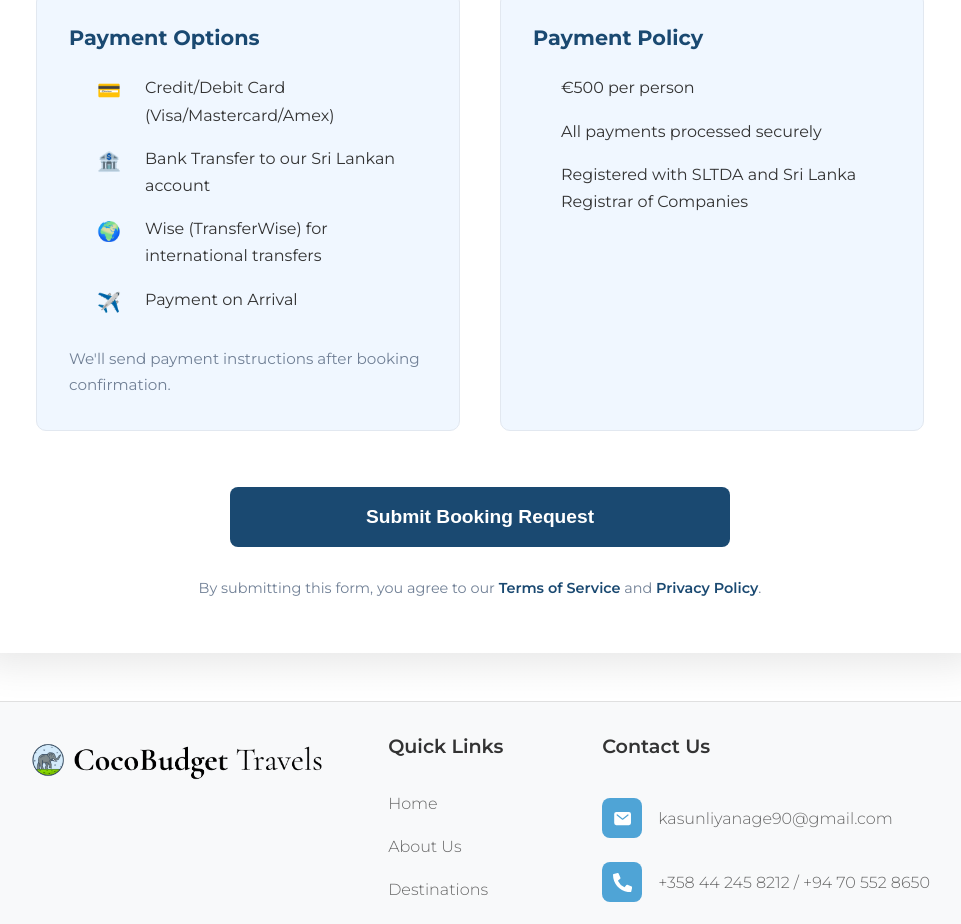
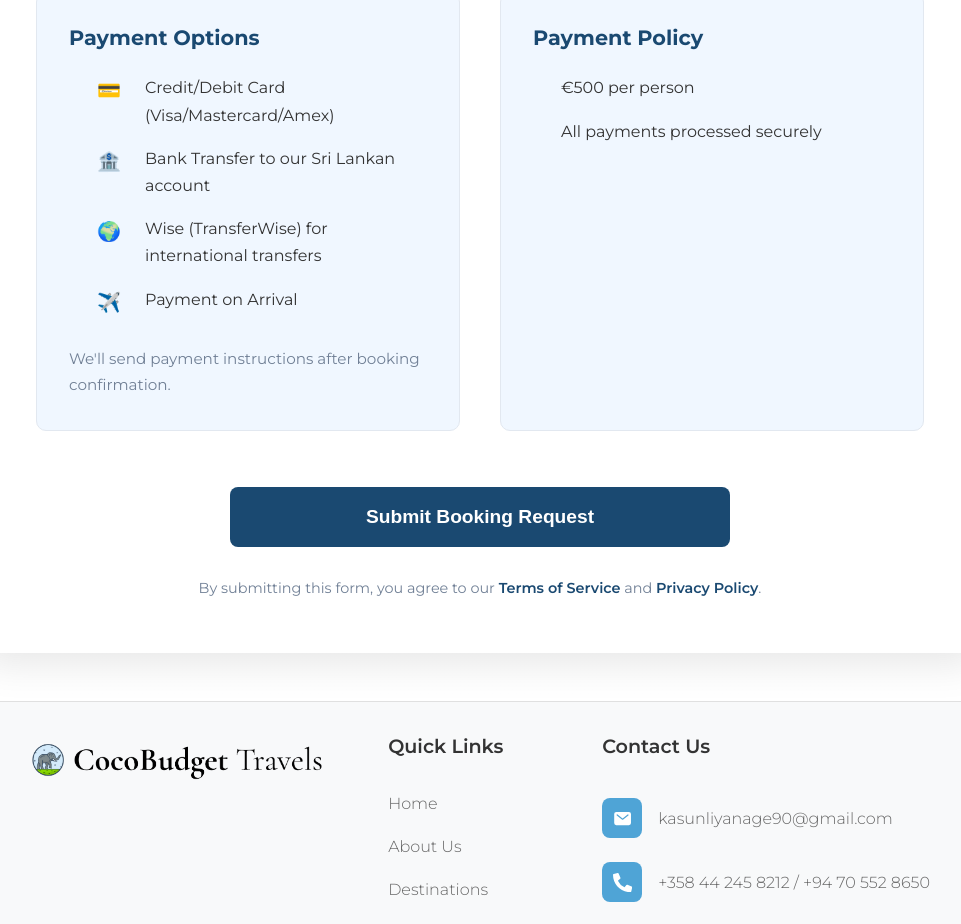
Before and after one commit to thenukaubayasena/cocobudget-travels, a React (Create React App) app: page /form in a window 1280 px wide. Shown: the part 2341-3265 px from the top of the page, without its empty margins (160-1121 px from the left). Built offline with nearby package versions, Linux system fonts and the light colour scheme; a web font is replaced by a local one.

Commit message:
Update Form.jsx

```diff
--- a/src/routes/Form.jsx
+++ b/src/routes/Form.jsx
@@ -438,7 +438,6 @@ const Form = () => {
               <ul>
                 <li>€500 per person</li>
                 <li>All payments processed securely</li>
-                <li>Registered with SLTDA and Sri Lanka Registrar of Companies</li>
               </ul>
             </PaymentCard>
           </PaymentOptions>
```
